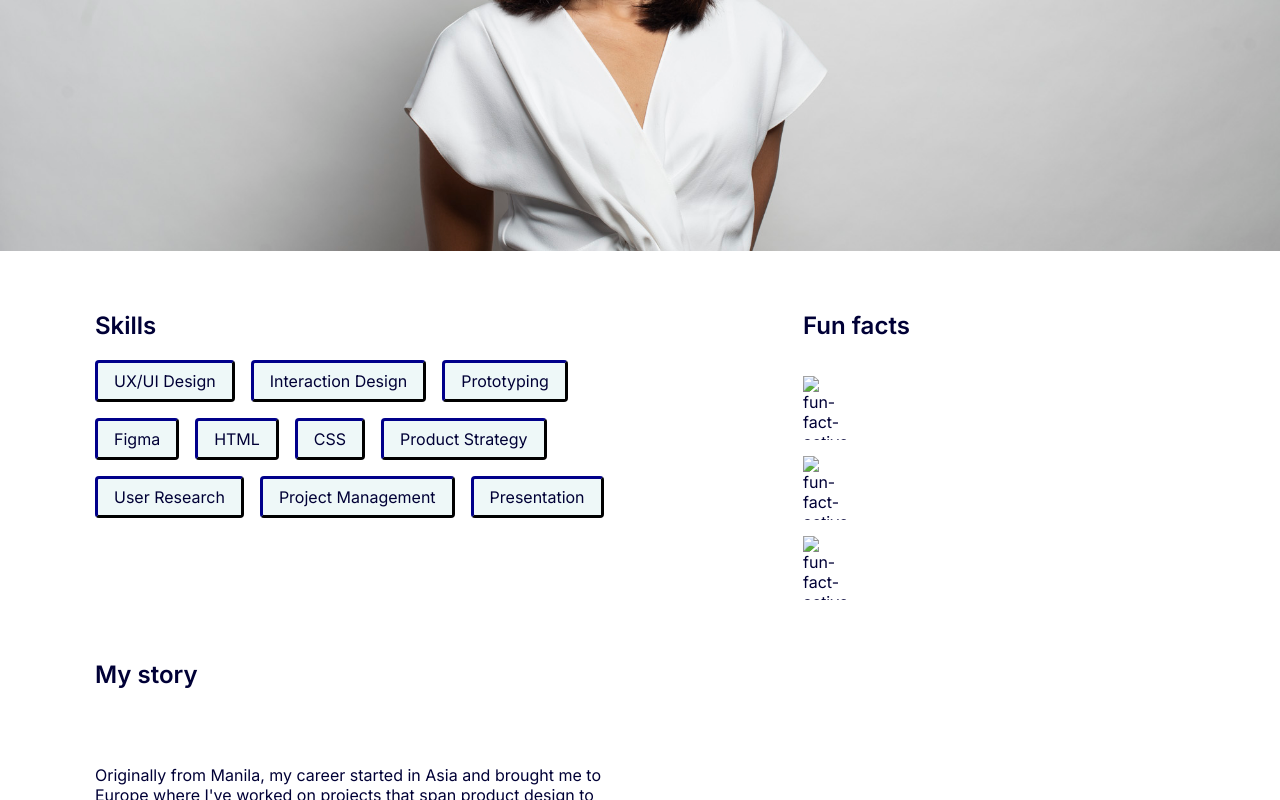
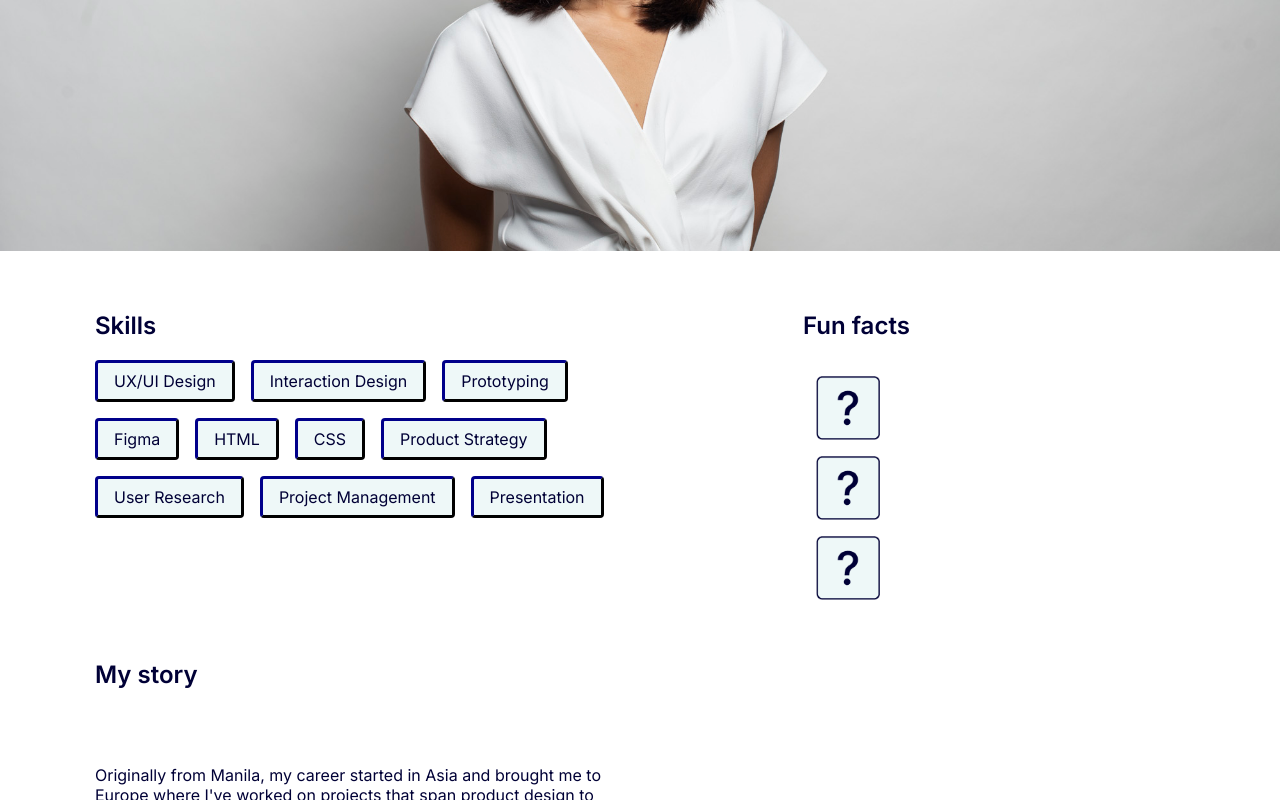
Before and after one commit to JudithSJ/portfolio_ux, a plain HTML site: page about-me.html in a window 1280 px wide. Shown: the part 389-1189 px from the top of the page. Drawn offline with Linux system fonts and the light colour scheme.

Commit message:
Add files via upload

```diff
--- a/about-me.html
+++ b/about-me.html
@@ -57,18 +57,15 @@
             <div class="flex fun-facts">
                 <h2>Fun facts</h2>
                 <div class="flex fun-fact-1">
-                    <img class="fun-fact-1-active" src="../Portfolio/images/about-me/Funfact_Active.png"
-                        alt="fun-fact-active">
+                    <img class="fun-fact-1-active" src="./images/about-me/Funfact_Active.png" alt="fun-fact-active">
                     <img class="fun-fact-1-hover" src="./images/about-me/Funfact_1_Hover.png" alt="fun-fact-1">
                 </div>
                 <div class="flex fun-fact-2">
-                    <img class="fun-fact-2-active" src="../Portfolio/images/about-me/Funfact_Active.png"
-                        alt="fun-fact-active">
+                    <img class="fun-fact-2-active" src="./images/about-me/Funfact_Active.png" alt="fun-fact-active">
                     <img class="fun-fact-2-hover" src="./images/about-me/Funfact_2_Hover.png" alt="fun-fact-2">
                 </div>
                 <div class="flex fun-fact-3">
-                    <img class="fun-fact-3-active" src="../Portfolio/images/about-me/Funfact_Active.png"
-                        alt="fun-fact-active">
+                    <img class="fun-fact-3-active" src="./images/about-me/Funfact_Active.png" alt="fun-fact-active">
                     <img class="fun-fact-3-hover" src="./images/about-me/Funfact_3_Hover.png" alt="fun-fact-3">
                 </div>
             </div>
```
